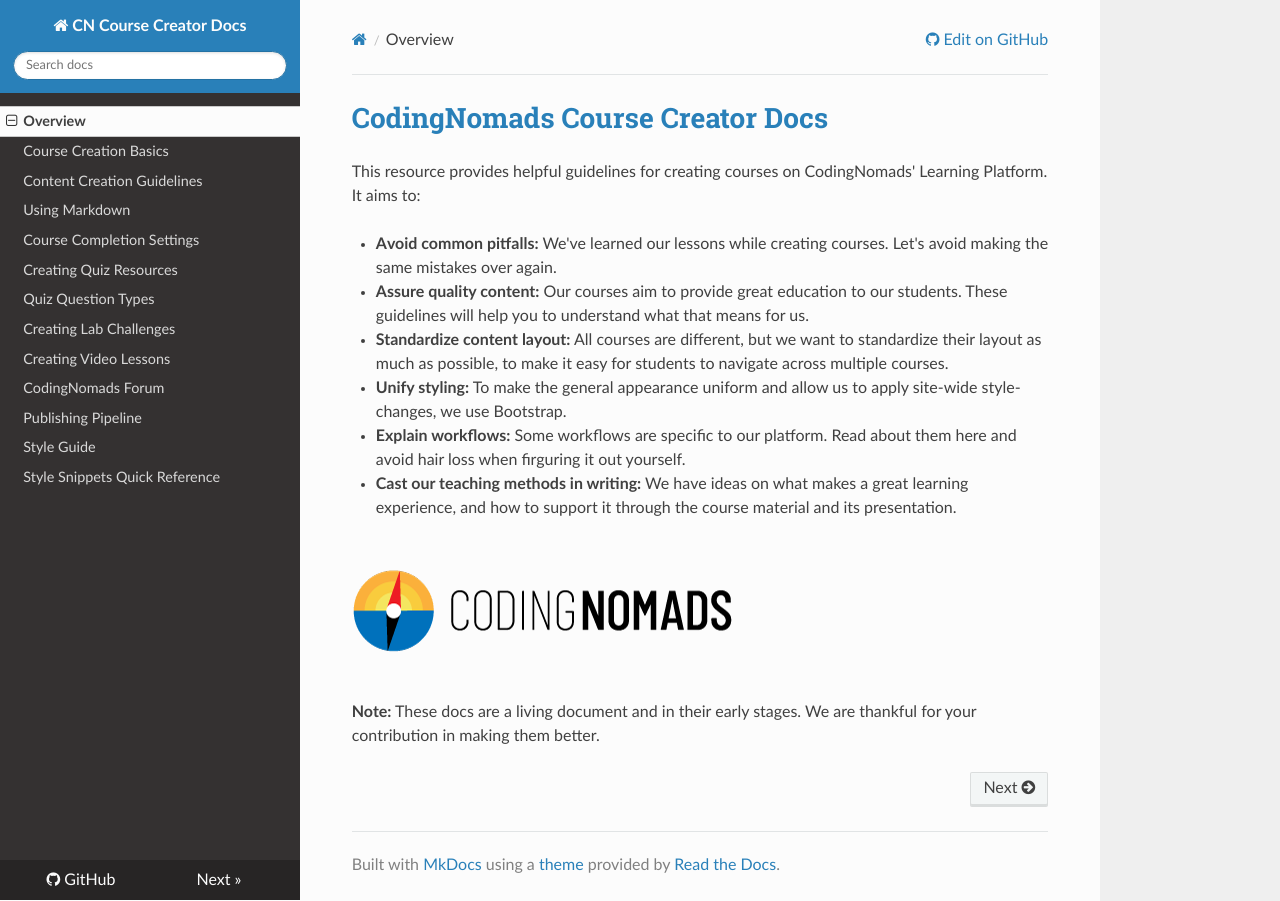
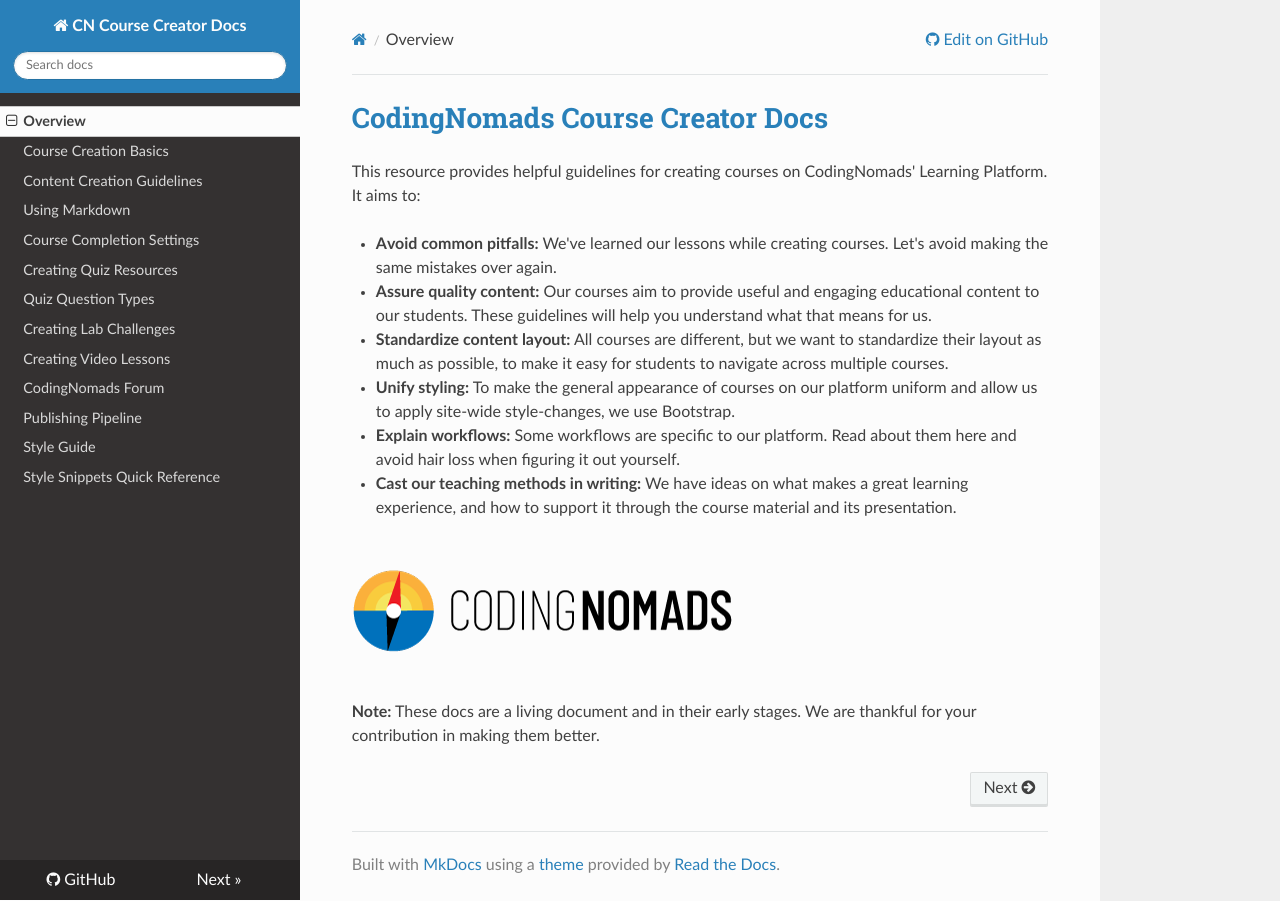
Before and after one commit to iansedano/creator-docs, an MkDocs documentation site: the page built from docs/README.md, in a window 1280 px wide. Built offline with MkDocs 1.6.1, drawn with Linux system fonts in a browser that asks for light colours; nearby versions of some CDN libraries.

Commit message:
Fix: typo and spelling

```diff
--- a/docs/README.md
+++ b/docs/README.md
@@ -3,10 +3,10 @@
 This resource provides helpful guidelines for creating courses on CodingNomads' Learning Platform. It aims to:
 
 * **Avoid common pitfalls:** We've learned our lessons while creating courses. Let's avoid making the same mistakes over again.
-* **Assure quality content:** Our courses aim to provide great education to our students. These guidelines will help you to understand what that means for us.
+* **Assure quality content:** Our courses aim to provide useful and engaging educational content to our students. These guidelines will help you understand what that means for us.
 * **Standardize content layout:** All courses are different, but we want to standardize their layout as much as possible, to make it easy for students to navigate across multiple courses.
-* **Unify styling:** To make the general appearance uniform and allow us to apply site-wide style-changes, we use Bootstrap.
-* **Explain workflows:** Some workflows are specific to our platform. Read about them here and avoid hair loss when firguring it out yourself.
+* **Unify styling:** To make the general appearance of courses on our platform uniform and allow us to apply site-wide style-changes, we use Bootstrap.
+* **Explain workflows:** Some workflows are specific to our platform. Read about them here and avoid hair loss when figuring it out yourself.
 * **Cast our teaching methods in writing:** We have ideas on what makes a great learning experience, and how to support it through the course material and its presentation.
 
 ![CodingNomads Logo](imgs/cn_logo.png)
```
